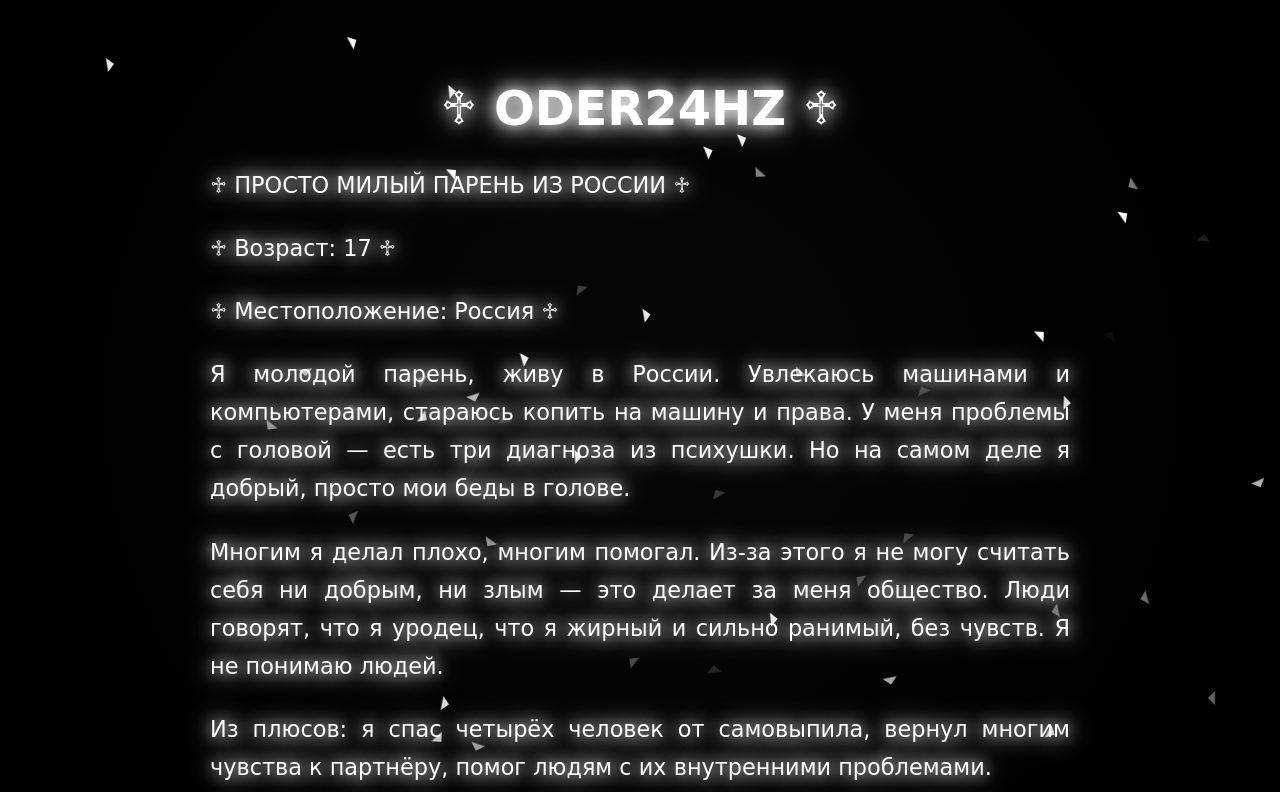
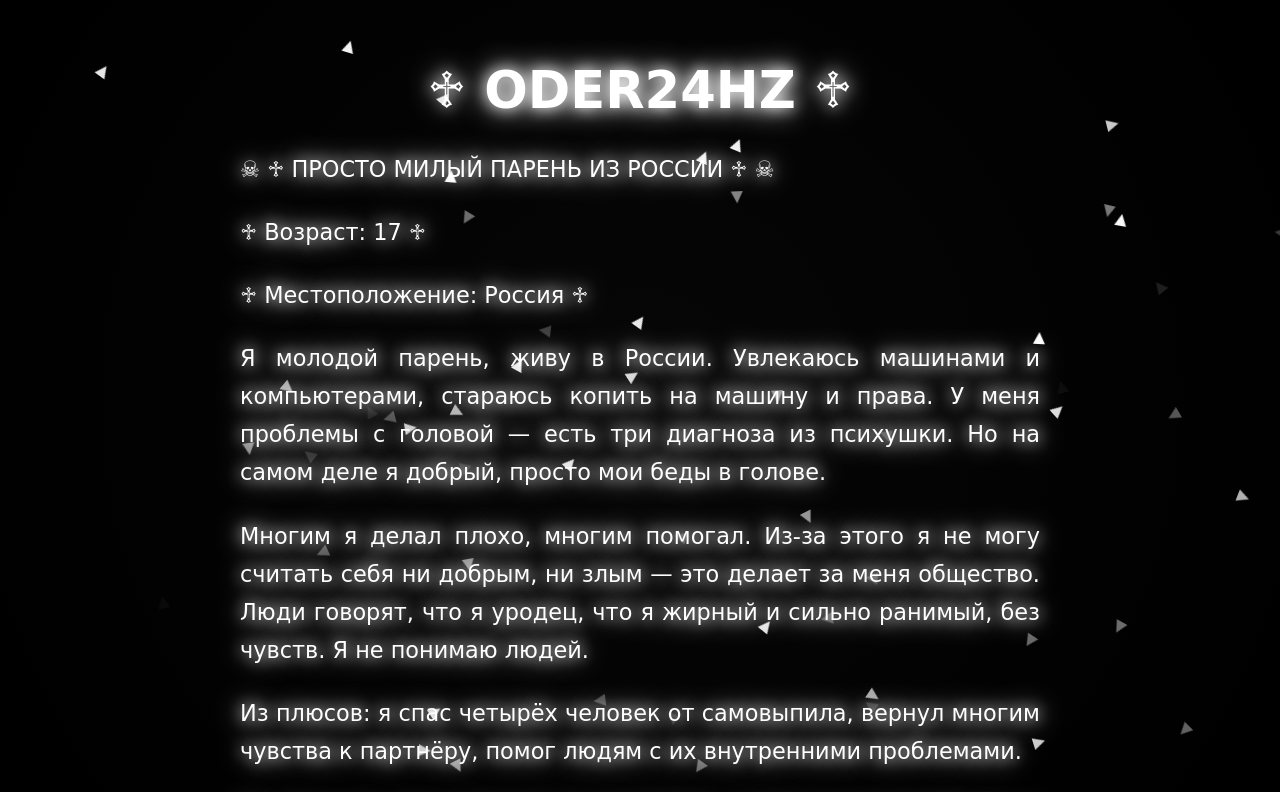
Before and after one commit to Oder24hz/OderBio, a plain HTML site: page index.html in a window 1280 px wide. Shown: the top 792 px of the page. Drawn offline with Linux system fonts and the light colour scheme; a web font is replaced by a local one.

Commit message:
Update index.html

```diff
--- a/index.html
+++ b/index.html
@@ -1,12 +1,12 @@
 <!DOCTYPE html>
 <html lang="ru">
 <head>
-  <meta charset="UTF-8">
-  <meta name="viewport" content="width=device-width, initial-scale=1.0">
+  <meta charset="UTF-8" />
+  <meta name="viewport" content="width=device-width, initial-scale=1.0" />
   <title>ODER24HZ</title>
 
   <!-- Готический жирный шрифт -->
-  <link href="https://fonts.googleapis.com/css2?family=UnifrakturCook:wght@700&display=swap" rel="stylesheet">
+  <link href="https://fonts.googleapis.com/css2?family=UnifrakturCook:wght@700&display=swap" rel="stylesheet" />
 
   <style>
     * {
@@ -52,33 +52,42 @@
 
     .particle {
       position: absolute;
-      width: 10px;
-      height: 10px;
+      width: 12px;
+      height: 12px;
       background-color: white;
-      clip-path: polygon(0 0, 100% 100%, 100% 0);
-      animation: particleMove 5s infinite linear;
+      clip-path: polygon(50% 0%, 0% 100%, 100% 100%);
+      animation: particleMove 6s infinite linear;
+      opacity: 0.7;
     }
 
     .container {
       position: relative;
-      max-width: 900px;
-      margin: 0 auto;
-      padding: 80px 20px 120px;
+      display: flex;
+      justify-content: center;
+      align-items: center;
+      padding: 60px 20px 100px;
       z-index: 2;
+      min-height: 100vh;
+      flex-direction: column;
+    }
+
+    .text-block {
+      max-width: 800px;
+      text-align: justify;
     }
 
     h1 {
-      font-size: 3em;
+      font-size: 3.2em;
       text-align: center;
       margin-bottom: 30px;
       animation: textGlow 2s ease-in-out infinite alternate;
+      text-shadow: 0 0 10px white;
     }
 
     p {
       font-size: 1.4em;
       line-height: 1.7;
       margin-bottom: 25px;
-      text-align: justify;
       text-shadow: 0 0 5px white;
       animation: textGlow 2s ease-in-out infinite alternate;
     }
@@ -112,12 +121,8 @@
     }
 
     @keyframes backgroundGlow {
-      0% {
-        opacity: 0.2;
-      }
-      100% {
-        opacity: 0.5;
-      }
+      0% { opacity: 0.2; }
+      100% { opacity: 0.5; }
     }
 
     @keyframes particleMove {
@@ -126,7 +131,7 @@
         opacity: 1;
       }
       100% {
-        transform: translate(200px, 200px) rotate(360deg);
+        transform: translate(150px, 250px) rotate(360deg);
         opacity: 0;
       }
     }
@@ -149,9 +154,10 @@
   <div class="particles" id="particles"></div>
 
   <div class="container">
+    <div class="text-block">
       <h1>♱ ODER24HZ ♱</h1>
 
-    <p>♱ ПРОСТО МИЛЫЙ ПАРЕНЬ ИЗ РОССИИ ♱</p>
+      <p>☠ ♱ ПРОСТО МИЛЫЙ ПАРЕНЬ ИЗ РОССИИ ♱ ☠</p>
       <p>♱ Возраст: 17 ♱</p>
       <p>♱ Местоположение: Россия ♱</p>
 
@@ -163,7 +169,7 @@
 
       <p>Из минусов: меня многие не понимают, я всё принимаю близко к сердцу. Есть проблемы со здоровьем — с сердцем и лёгкими. В любой момент могу словить инсульт (к счастью, ещё такого не было).</p>
 
-    <p>Забавный факт: мне 17 лет, я 196 см ростом и вешу 120 кг (да, я жирный). Мечтаю накопить на машину и работать в такси. :)</p>
+      <p>☠ Забавный факт: мне 17 лет, я 196 см ростом и вешу 120 кг (да, я жирный). Мечтаю накопить на машину и работать в такси. ☠</p>
 
       <div class="links">
         <a href="https://www.twitch.tv/oder24hz" target="_blank">♱ TWITCH ♱</a>
@@ -172,12 +178,13 @@
         <a href="https://www.tiktok.com/@2011.o" target="_blank">♱ TIKTOK ♱</a>
       </div>
     </div>
+  </div>
 
   <script>
     const particleContainer = document.getElementById('particles');
 
     function createParticles() {
-      for (let i = 0; i < 50; i++) {
+      for (let i = 0; i < 60; i++) {
         const particle = document.createElement('div');
         particle.classList.add('particle');
         particle.style.left = `${Math.random() * window.innerWidth}px`;
```
Lines whose indentation alone changed are shown as unchanged.
